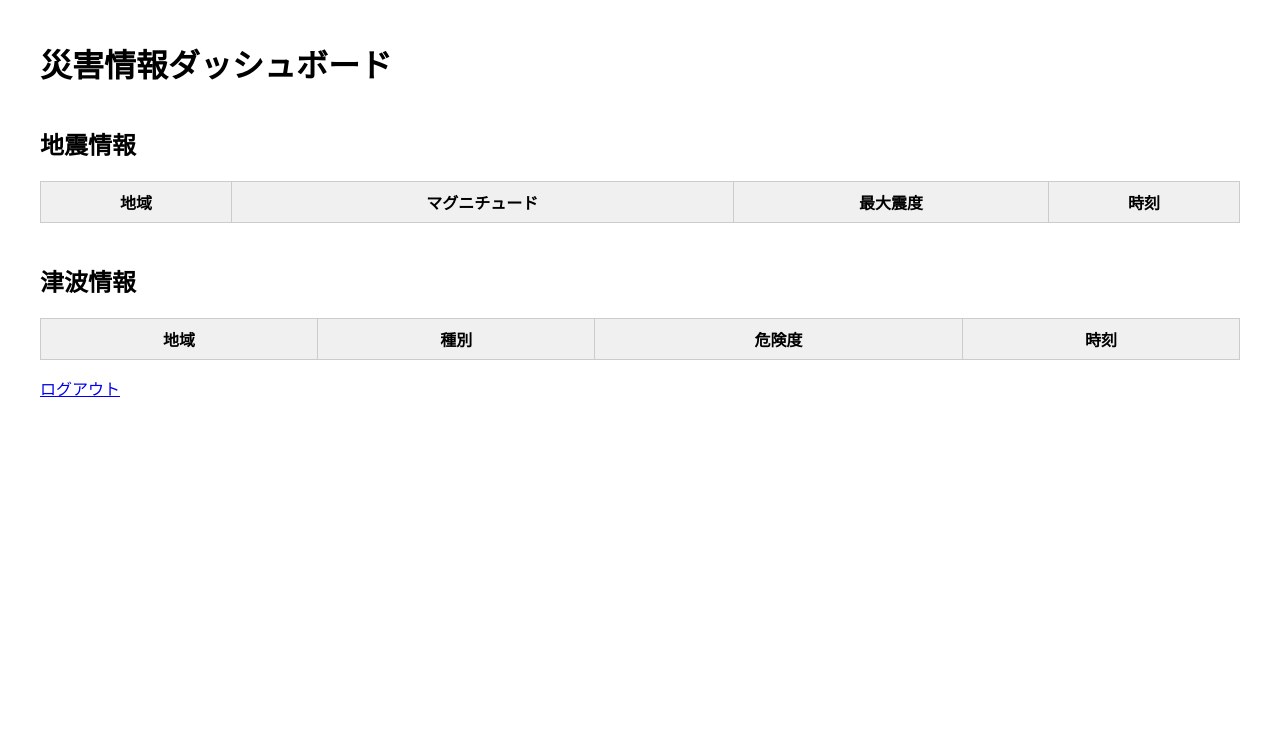
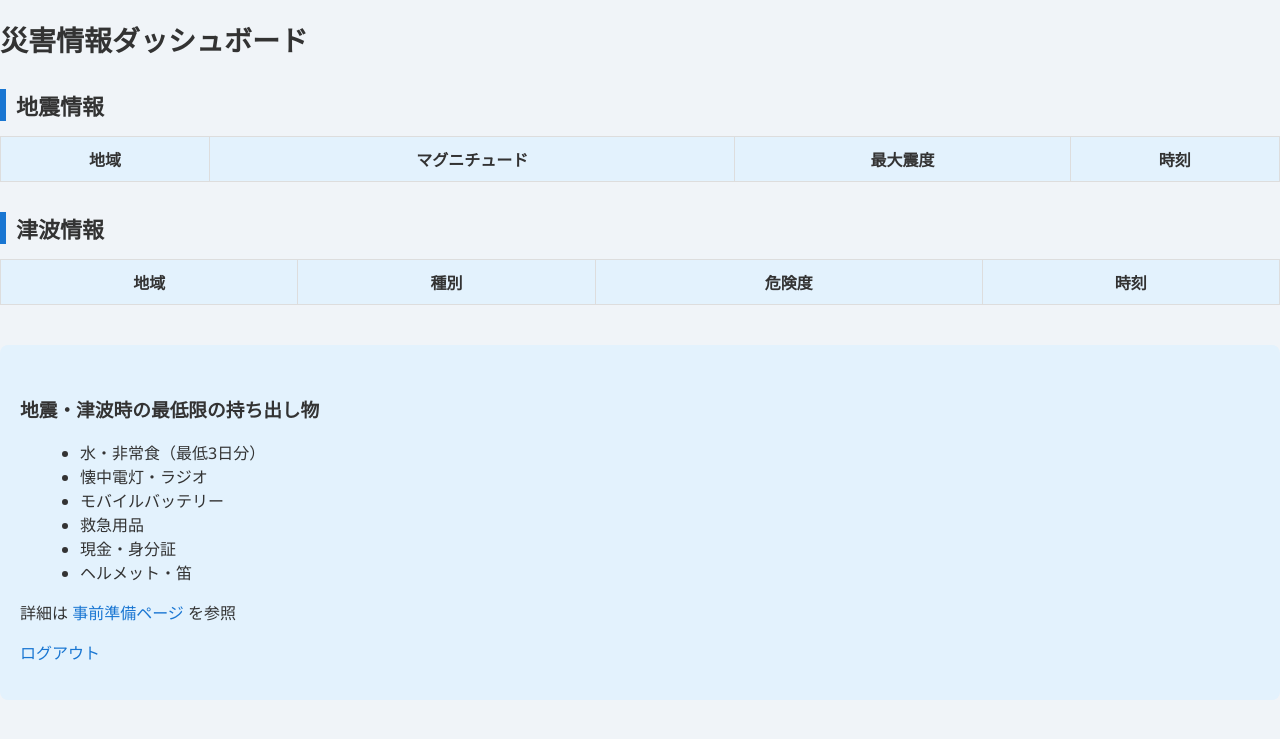
Before and after one commit to sr6910/my_fastapi_app, a Flask app: page /dashboard in a window 1280 px wide. Shown: the top 739 px of the page. Run offline with Flask 3, Linux system fonts and the light colour scheme; the visitor is signed in with stand-in values (Sample User, id 1); data that the repository does not hold is empty; some libraries are stand-ins or nearby versions.

Commit message:
complete disaster support app

```diff
--- a/templates/dashboard.html
+++ b/templates/dashboard.html
@@ -3,14 +3,7 @@
 <head>
     <meta charset="UTF-8">
     <title>ダッシュボード</title>
-    <meta http-equiv="refresh" content="30"> <!-- 30秒ごとに自動更新 -->
-    <style>
-        body { font-family: Arial; margin: 40px; }
-        h2 { margin-top: 40px; }
-        table { width: 100%; border-collapse: collapse; }
-        th, td { border: 1px solid #ccc; padding: 8px; }
-        th { background: #f0f0f0; }
-    </style>
+    <link rel="stylesheet" href="/style.css">
 </head>
 <body>
 
@@ -52,6 +45,21 @@
 {% endfor %}
 </table>
 
+<!-- 簡易物資（メイン下部） -->
+<div class="simple-prepare">
+<h3>地震・津波時の最低限の持ち出し物</h3>
+<ul>
+    <li>水・非常食（最低3日分）</li>
+    <li>懐中電灯・ラジオ</li>
+    <li>モバイルバッテリー</li>
+    <li>救急用品</li>
+    <li>現金・身分証</li>
+    <li>ヘルメット・笛</li>
+</ul>
+<p>
+詳細は <a href="/prepare">事前準備ページ</a> を参照
+</p>
+
 <p><a href="/logout">ログアウト</a></p>
 
 </body>
--- a/templates/index.html
+++ b/templates/index.html
@@ -3,11 +3,7 @@
 <head>
     <meta charset="UTF-8">
     <title>ようこそ</title>
-    <style>
-        body { font-family: Arial; margin: 0; padding: 0; }
-        .container { text-align:center; margin-top:150px; }
-        button { padding: 15px 30px; margin: 20px; font-size: 16px; cursor: pointer; }
-    </style>
+    <link rel="stylesheet" href="/style.css">
 </head>
 <body>
     <div class="container">
--- /dev/null
+++ b/templates/style.css
@@ -0,0 +1,159 @@
+/* ===== 全体 ===== */
+* {
+    box-sizing: border-box;
+}
+
+body {
+    margin: 0;
+    font-family: "Segoe UI", "Hiragino Kaku Gothic ProN", Meiryo, sans-serif;
+    background: #f0f4f8;
+    color: #333;
+}
+
+/* ===== 見出し ===== */
+h1 {
+    font-size: 28px;
+    margin-bottom: 20px;
+}
+
+h2 {
+    font-size: 22px;
+    margin: 30px 0 15px;
+    border-left: 6px solid #1976d2;
+    padding-left: 10px;
+}
+
+h3 {
+    margin-top: 30px;
+}
+
+/* ===== ヘッダー（④で使用） ===== */
+.header {
+    background: #1976d2;
+    color: white;
+    padding: 14px 20px;
+    display: flex;
+    justify-content: space-between;
+    align-items: center;
+}
+
+.header h1 {
+    margin: 0;
+    font-size: 22px;
+}
+
+.header a {
+    color: white;
+    text-decoration: none;
+    margin-left: 16px;
+    font-weight: bold;
+}
+
+.header a:hover {
+    text-decoration: underline;
+}
+
+/* ===== コンテナ ===== */
+.container {
+    max-width: 900px;
+    margin: 40px auto;
+    padding: 25px;
+    background: white;
+    border-radius: 8px;
+    box-shadow: 0 4px 12px rgba(0,0,0,0.08);
+}
+
+/* 小さいフォーム用 */
+.container.small {
+    max-width: 420px;
+}
+
+/* ===== テーブル（①ダッシュボード） ===== */
+table {
+    width: 100%;
+    border-collapse: collapse;
+    margin-top: 15px;
+}
+
+th, td {
+    border: 1px solid #ddd;
+    padding: 10px;
+    text-align: center;
+}
+
+th {
+    background: #e3f2fd;
+    font-weight: bold;
+}
+
+/* ===== フォーム（②③⑤） ===== */
+label {
+    font-weight: bold;
+    display: block;
+    margin-top: 15px;
+}
+
+input, select {
+    width: 100%;
+    padding: 10px;
+    margin-top: 6px;
+    border: 1px solid #ccc;
+    border-radius: 4px;
+    font-size: 14px;
+}
+
+select {
+    height: 200px;
+}
+
+button {
+    margin-top: 20px;
+    padding: 12px;
+    font-size: 16px;
+    border: none;
+    border-radius: 4px;
+    background: #1976d2;
+    color: white;
+    cursor: pointer;
+}
+
+button:hover {
+    background: #125aa0;
+}
+
+/* ===== メッセージ ===== */
+.msg {
+    color: #d32f2f;
+    background: #fdecea;
+    padding: 10px;
+    border-radius: 4px;
+    margin-bottom: 15px;
+}
+
+/* ===== トップ画面（②） ===== */
+.center {
+    text-align: center;
+    margin-top: 140px;
+}
+
+/* ===== 簡易持ち出し物（①下部） ===== */
+.simple-prepare {
+    margin-top: 40px;
+    padding: 20px;
+    background: #e3f2fd;
+    border-radius: 8px;
+}
+
+.simple-prepare ul {
+    margin-left: 20px;
+}
+
+/* ===== リンク ===== */
+a {
+    color: #1976d2;
+    text-decoration: none;
+}
+
+a:hover {
+    text-decoration: underline;
+}
```
Also changed, not shown: templates/login.html (+1 -7 lines), templates/prepare.html (added, +111 -0 lines), templates/register.html (+1 -8 lines).
